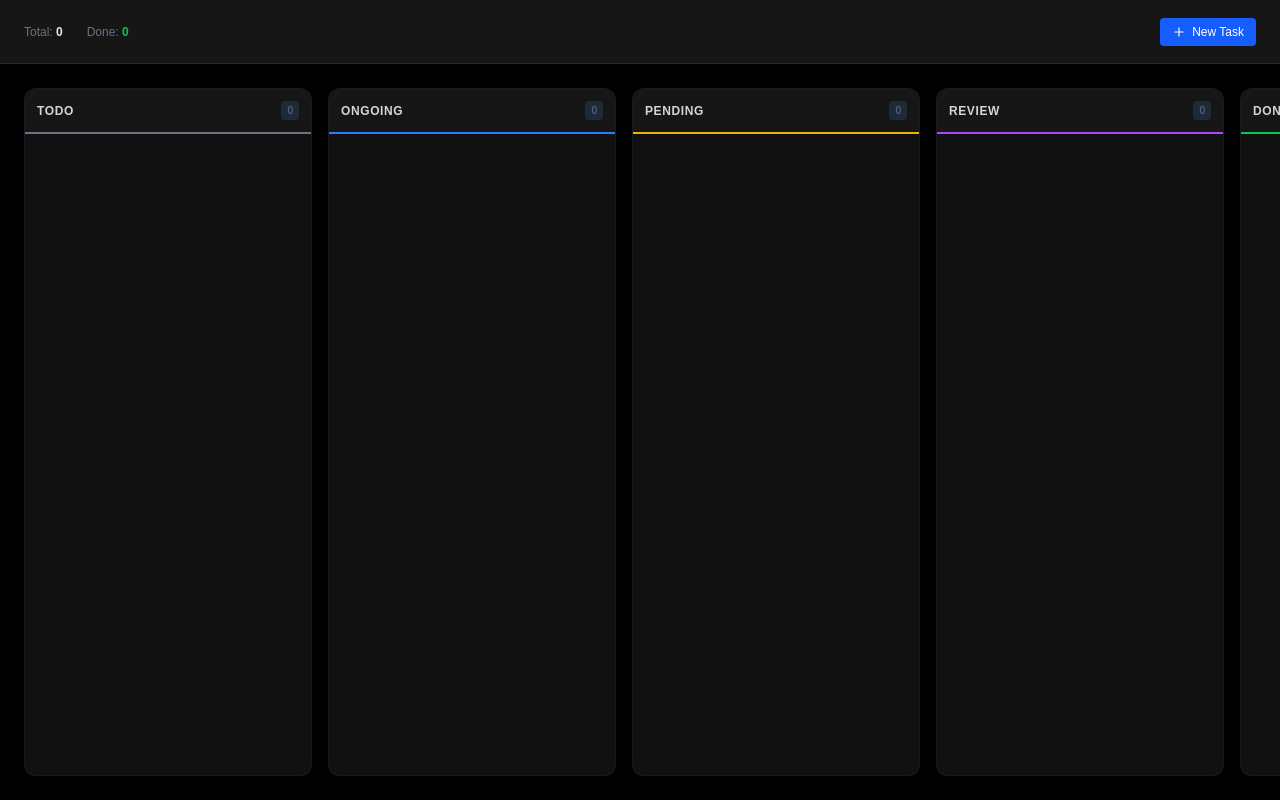
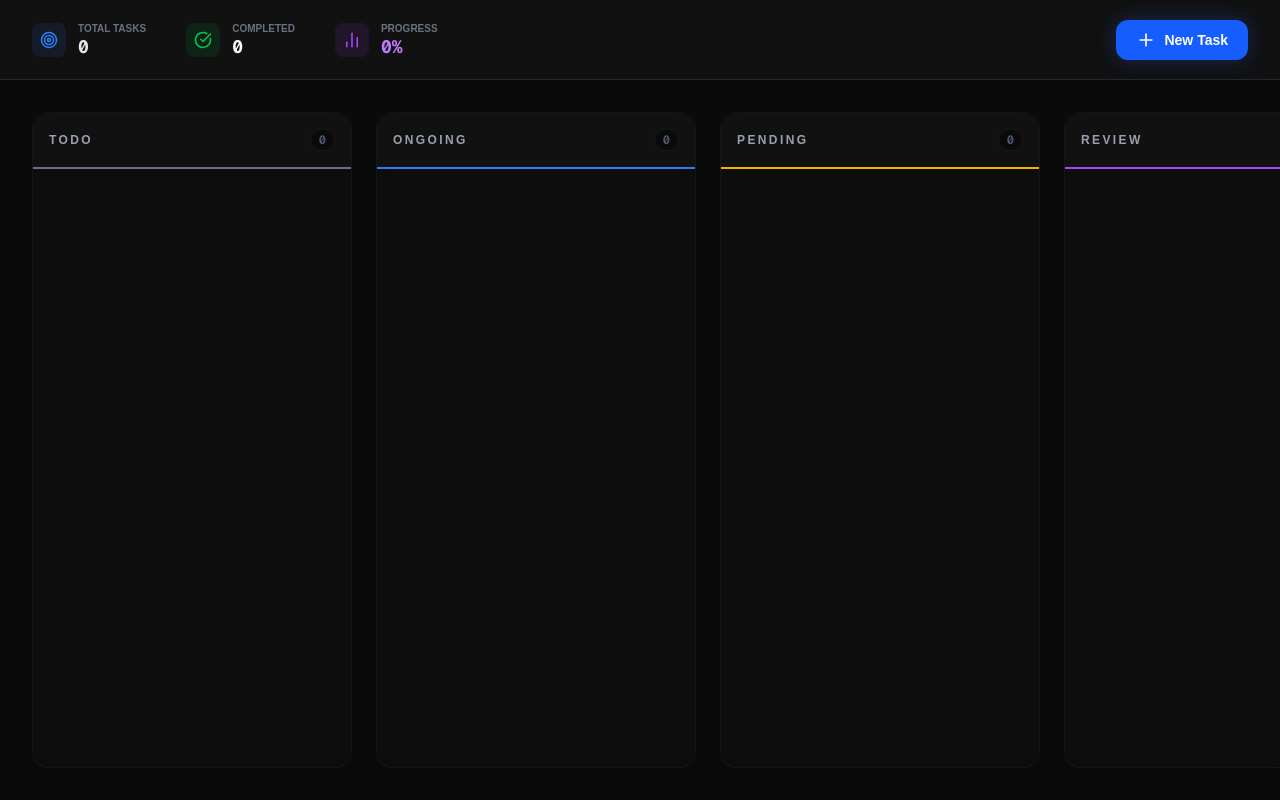
Before and after one commit to andy012732/second-brain-ui, a Next.js app: page /kanban in a window 1280 px wide. Built offline with nearby package versions, Linux system fonts and the light colour scheme.

Commit message:
style: enhance task card visuals and stats bar per spec

```diff
--- a/app/kanban/page.tsx
+++ b/app/kanban/page.tsx
@@ -1,9 +1,10 @@
 'use client';
 
 import React, { useState, useEffect } from 'react';
-import { Plus, Calendar, MessageSquare, Star } from 'lucide-react';
+import { Plus, Target, CheckCircle, BarChart2 } from 'lucide-react';
 import { Task } from '@/lib/kanban';
 import CreateTaskModal from '@/components/CreateTaskModal';
+import TaskCard from '@/components/TaskCard';
 
 const COLUMNS = [
   { id: 'todo', title: 'Todo', color: 'border-gray-500' },
@@ -16,30 +17,19 @@ const COLUMNS = [
 
 type ColumnId = typeof COLUMNS[number]['id'];
 
-const priorityColors: Record<string, string> = {
-  low: 'bg-blue-500',
-  medium: 'bg-yellow-500',
-  high: 'bg-orange-500',
-  critical: 'bg-red-500',
-};
-
 export default function KanbanPage() {
   const [tasks, setTasks] = useState<Task[]>([]);
   const [draggedId, setDraggedId] = useState<string | null>(null);
   const [isModalOpen, setIsModalOpen] = useState(false);
 
-  useEffect(() => {
-    fetchTasks();
-  }, []);
+  useEffect(() => { fetchTasks(); }, []);
 
   const fetchTasks = async () => {
     try {
       const res = await fetch('/api/tasks');
       const data = await res.json();
       setTasks(Array.isArray(data) ? data : []);
-    } catch (e) {
-      console.error('Fetch failed');
-    }
+    } catch (e) { console.error('Fetch failed'); }
   };
 
   const onDragStart = (id: string) => setDraggedId(id);
@@ -50,7 +40,6 @@ export default function KanbanPage() {
     if (!task || task.status === status) return;
 
     setTasks(prev => prev.map(t => t.id === draggedId ? { ...t, status } : t));
-
     await fetch(`/api/tasks/${draggedId}/actions`, {
       method: 'POST',
       body: JSON.stringify({ action: 'move', status })
@@ -58,97 +47,72 @@ export default function KanbanPage() {
     setDraggedId(null);
   };
 
-  const handleTaskCreated = () => {
-    setIsModalOpen(false);
-    fetchTasks();
-  };
-
-  const renderCard = (task: Task) => (
-    <div
-      key={task.id}
-      draggable
-      onDragStart={() => onDragStart(task.id)}
-      className="bg-[#1e1e1e] p-3 rounded-lg border border-gray-800 mb-3 cursor-grab active:cursor-grabbing hover:border-gray-600 transition-all shadow-md group"
-    >
-      <div className="flex justify-between items-start mb-2">
-        <div className={`w-2 h-2 rounded-full ${priorityColors[task.priority] || 'bg-gray-500'}`} />
-        {task.isPinned && <Star size={12} className="text-yellow-500 fill-current" />}
-      </div>
-      <h3 className="text-sm font-semibold text-gray-200 mb-2">{task.title}</h3>
-
-      <div className="flex flex-wrap gap-1 mb-3">
-        {task.tags?.map((tag: string) => (
-          <span key={tag} className="text-[10px] px-1.5 py-0.5 rounded bg-gray-800 text-gray-400 capitalize">{tag}</span>
-        ))}
-      </div>
-
-      <div className="flex items-center justify-between text-[10px] text-gray-500">
-        <div className="flex items-center gap-2">
-          {task.dueDate && (
-            <div className="flex items-center gap-0.5">
-              <Calendar size={10} />
-              <span>{new Date(task.dueDate).toLocaleDateString()}</span>
-            </div>
-          )}
-          {task.comments?.length > 0 && (
-            <div className="flex items-center gap-0.5">
-              <MessageSquare size={10} />
-              <span>{task.comments.length}</span>
-            </div>
-          )}
-        </div>
-      </div>
-    </div>
-  );
+  const doneCount = tasks.filter(t => t.status === 'done').length;
+  const completionRate = tasks.length > 0 ? Math.round((doneCount / tasks.length) * 100) : 0;
 
   return (
-    <div className="h-screen w-full bg-black flex flex-col overflow-hidden text-gray-200">
-      <div className="h-16 px-6 flex items-center justify-between border-b border-gray-800 bg-[#161616]">
-          <div className="flex gap-6">
-              <div className="text-xs">
-                  <span className="text-gray-500">Total: </span>
-                  <span className="text-gray-200 font-bold">{tasks.length}</span>
+    <div className="h-screen w-full bg-[#0a0a0a] flex flex-col overflow-hidden text-gray-200">
+      {/* 強化版統計列 */}
+      <div className="h-20 px-8 flex items-center justify-between border-b border-gray-800 bg-[#111]">
+          <div className="flex gap-10">
+              <div className="flex items-center gap-3">
+                  <div className="p-2 bg-blue-500/10 rounded-lg"><Target className="text-blue-500" size={18} /></div>
+                  <div>
+                    <div className="text-[10px] text-gray-500 uppercase font-bold">Total Tasks</div>
+                    <div className="text-lg font-mono font-bold leading-tight">{tasks.length}</div>
+                  </div>
               </div>
-              <div className="text-xs">
-                  <span className="text-gray-500">Done: </span>
-                  <span className="text-green-500 font-bold">{tasks.filter(t => t.status === 'done').length}</span>
+              <div className="flex items-center gap-3">
+                  <div className="p-2 bg-green-500/10 rounded-lg"><CheckCircle className="text-green-500" size={18} /></div>
+                  <div>
+                    <div className="text-[10px] text-gray-500 uppercase font-bold">Completed</div>
+                    <div className="text-lg font-mono font-bold leading-tight text-green-50">{doneCount}</div>
+                  </div>
+              </div>
+              <div className="flex items-center gap-3">
+                  <div className="p-2 bg-purple-500/10 rounded-lg"><BarChart2 className="text-purple-500" size={18} /></div>
+                  <div>
+                    <div className="text-[10px] text-gray-500 uppercase font-bold">Progress</div>
+                    <div className="text-lg font-mono font-bold leading-tight text-purple-400">{completionRate}%</div>
+                  </div>
               </div>
           </div>
           <button
             onClick={() => setIsModalOpen(true)}
-            className="bg-blue-600 hover:bg-blue-500 text-white text-xs px-3 py-1.5 rounded flex items-center gap-1.5 transition-colors"
+            className="group relative bg-blue-600 hover:bg-blue-500 text-white font-bold text-sm px-5 py-2.5 rounded-xl flex items-center gap-2 transition-all shadow-[0_0_20px_rgba(37,99,235,0.3)] hover:scale-105 active:scale-95"
           >
-              <Plus size={14} /> New Task
+              <Plus size={20} /> <span>New Task</span>
           </button>
       </div>
 
-      <div className="flex-1 overflow-x-auto p-6 bg-black">
-        <div className="flex gap-4 h-full min-w-max">
+      <div className="flex-1 overflow-x-auto p-8 bg-[#0a0a0a]">
+        <div className="flex gap-6 h-full min-w-max">
           {COLUMNS.map(col => (
             <div
               key={col.id}
               onDragOver={(e) => e.preventDefault()}
               onDrop={() => onDrop(col.id)}
-              className="w-72 flex flex-col bg-[#111] rounded-xl border border-gray-800/50"
+              className="w-80 flex flex-col bg-[#111]/50 rounded-2xl border border-gray-800/30 backdrop-blur-sm"
             >
-              <div className={`p-3 border-b-2 ${col.color} bg-[#161616] rounded-t-xl flex justify-between items-center`}>
-                <h2 className="text-xs font-bold text-gray-300 uppercase tracking-wider">{col.title}</h2>
-                <span className="text-[10px] bg-gray-800 px-1.5 py-0.5 rounded text-gray-500">{tasks.filter(t => t.status === col.id).length}</span>
+              <div className={`p-4 border-b-2 ${col.color} bg-[#161616]/50 rounded-t-2xl flex justify-between items-center`}>
+                <h2 className="text-xs font-black text-gray-400 uppercase tracking-[0.2em]">{col.title}</h2>
+                <div className="flex items-center gap-2">
+                  <span className="text-xs font-mono font-bold text-gray-600 px-2 py-0.5 bg-black/40 rounded-full border border-white/5">
+                    {tasks.filter(t => t.status === col.id).length}
+                  </span>
+                </div>
               </div>
-              <div className="flex-1 overflow-y-auto p-2">
-                {tasks.filter(t => t.status === col.id).map(task => renderCard(task))}
+              <div className="flex-1 overflow-y-auto p-4 custom-scrollbar">
+                {tasks.filter(t => t.status === col.id).map(task => (
+                  <TaskCard key={task.id} task={task} onDragStart={onDragStart} />
+                ))}
               </div>
             </div>
           ))}
         </div>
       </div>
 
-      {isModalOpen && (
-        <CreateTaskModal
-          onClose={() => setIsModalOpen(false)}
-          onTaskCreated={handleTaskCreated}
-        />
-      )}
+      {isModalOpen && <CreateTaskModal onClose={() => setIsModalOpen(false)} onTaskCreated={() => { setIsModalOpen(false); fetchTasks(); }} />}
     </div>
   );
 }
--- a/components/TaskCard.tsx
+++ b/components/TaskCard.tsx
@@ -1,218 +1,88 @@
 'use client';
 
-import React, { useState } from 'react';
+import React from 'react';
+import { Calendar, MessageSquare, Star, Paperclip, Clock } from 'lucide-react';
 import { Task } from '@/lib/kanban';
-import { Calendar, MessageSquare, Paperclip, Flag, Pin, MoreVertical, Clock } from 'lucide-react';
-import TaskDetailModal from './TaskDetailModal';
 
 interface TaskCardProps {
   task: Task;
-  onTaskMoved: (taskId: string, newStatus: string, newOrder: number) => void;
-  onTaskUpdated: () => void;
-  onDrop: (droppedTaskId: string, targetTaskId: string) => void;
-  index: number;
-  totalTasks: number;
+  onDragStart: (id: string) => void;
 }
 
-const priorityColors: Record<string, { bg: string; text: string; border: string }> = {
-  low: { bg: 'bg-blue-900/30', text: 'text-blue-300', border: 'border-blue-700' },
-  medium: { bg: 'bg-yellow-900/30', text: 'text-yellow-300', border: 'border-yellow-700' },
-  high: { bg: 'bg-orange-900/30', text: 'text-orange-300', border: 'border-orange-700' },
-  critical: { bg: 'bg-red-900/30', text: 'text-red-300', border: 'border-red-700' },
+const priorityColors: Record<string, string> = {
+  low: 'bg-blue-500',
+  medium: 'bg-yellow-500',
+  high: 'bg-orange-500',
+  critical: 'bg-red-500',
 };
 
-export default function TaskCard({
-  task,
-  onTaskMoved,
-  onTaskUpdated,
-  onDrop,
-  index,
-  totalTasks,
-}: TaskCardProps) {
-  const [isDragging, setIsDragging] = useState(false);
-  const [isHovered, setIsHovered] = useState(false);
-  const [isDetailModalOpen, setIsDetailModalOpen] = useState(false);
-  const priority = priorityColors[task.priority] || priorityColors.medium;
+export default function TaskCard({ task, onDragStart }: TaskCardProps) {
+  // 到期日邏輯處理
+  const getDueStatus = () => {
+    if (!task.dueDate) return null;
+    const now = new Date();
+    const due = new Date(task.dueDate);
+    const diffDays = (due.getTime() - now.getTime()) / (1000 * 3600 * 24);
 
-  // 檢查是否逾期
-  const getDueDateStatus = () => {
-    if (!task.dueDate) return null;
-
-    const dueDate = new Date(task.dueDate);
-    const today = new Date();
-    const diffTime = dueDate.getTime() - today.getTime();
-    const diffDays = Math.ceil(diffTime / (1000 * 60 * 60 * 24));
-
-    if (diffDays < 0) return { text: 'Overdue', color: 'text-red-400', bg: 'bg-red-900/30' };
-    if (diffDays <= 3) return { text: `Due in ${diffDays}d`, color: 'text-yellow-400', bg: 'bg-yellow-900/30' };
-    return null;
+    if (diffDays < 0) return { label: 'Overdue', color: 'text-red-500' };
+    if (diffDays <= 3) return { label: 'Due soon', color: 'text-yellow-500' };
+    return { label: null, color: 'text-gray-500' };
   };
 
-  const dueStatus = getDueDateStatus();
-
-  const handleDragStart = (e: React.DragEvent) => {
-    e.dataTransfer.setData('taskId', task.id);
-    e.dataTransfer.setData('oldStatus', task.status);
-    setIsDragging(true);
-  };
-
-  const handleDragEnd = () => {
-    setIsDragging(false);
-  };
-
-  const handleDragOver = (e: React.DragEvent) => {
-    e.preventDefault();
-  };
-
-  const handleDrop = (e: React.DragEvent) => {
-    e.preventDefault();
-    const droppedTaskId = e.dataTransfer.getData('taskId');
-    if (droppedTaskId && droppedTaskId !== task.id) {
-      onDrop(droppedTaskId, task.id);
-    }
-  };
-
-  const handlePinToggle = async () => {
-    try {
-      await fetch(`/api/tasks/${task.id}`, {
-        method: 'PUT',
-        headers: { 'Content-Type': 'application/json' },
-        body: JSON.stringify({ isPinned: !task.isPinned }),
-      });
-      onTaskUpdated();
-    } catch (error) {
-      console.error('Failed to toggle pin:', error);
-    }
-  };
+  const dueStatus = getDueStatus();
 
   return (
-    <>
     <div
       draggable
-        onDragStart={handleDragStart}
-        onDragEnd={handleDragEnd}
-        onDragOver={handleDragOver}
-        onDrop={handleDrop}
-        onClick={() => setIsDetailModalOpen(true)}
-        onMouseEnter={() => setIsHovered(true)}
-        onMouseLeave={() => setIsHovered(false)}
-        className={`
-          bg-gray-900 border ${priority.border} rounded-lg p-3 cursor-pointer
-          transition-all duration-200
-          ${isDragging ? 'opacity-50' : 'opacity-100'}
-          ${isHovered ? 'shadow-lg transform -translate-y-1' : 'shadow'}
-          hover:border-gray-600
-        `}
+      onDragStart={() => onDragStart(task.id)}
+      className="bg-[#1e1e1e] p-4 rounded-xl border border-gray-800 mb-3 cursor-grab active:cursor-grabbing hover:border-gray-500 transition-all shadow-lg group relative"
     >
-        {/* 標題與操作 */}
-        <div className="flex justify-between items-start mb-2">
-          <h3 className="font-medium text-gray-200 text-sm flex-1 pr-2">
-            {task.title}
-          </h3>
-          <div className="flex items-center gap-1">
+      {/* 釘選星號 */}
       {task.isPinned && (
-              <button
-                onClick={(e) => {
-                  e.stopPropagation();
-                  handlePinToggle();
-                }}
-                className="p-1 text-yellow-400 hover:text-yellow-300"
-                title="Unpin"
-              >
-                <Pin size={12} fill="currentColor" />
-              </button>
-            )}
-            <div className="relative group">
-              <Flag
-                size={12}
-                className={priority.text}
-              />
-              <div className="absolute bottom-full left-1/2 transform -translate-x-1/2 mb-2 px-2 py-1 bg-gray-900 text-xs text-gray-300 rounded-lg opacity-0 group-hover:opacity-100 transition-opacity whitespace-nowrap pointer-events-none">
-                {task.priority} priority
-              </div>
-            </div>
-          </div>
-        </div>
-
-        {/* 描述預覽 */}
-        {task.description && (
-          <p className="text-gray-400 text-xs mb-3 line-clamp-2">
-            {task.description}
-          </p>
-        )}
-
-        {/* 標籤 */}
-        {task.tags.length > 0 && (
-          <div className="flex flex-wrap gap-1 mb-3">
-            {task.tags.slice(0, 3).map((tag: string) => (
-              <span
-                key={tag}
-                className="bg-gray-800 text-gray-300 text-xs px-2 py-0.5 rounded-full"
-              >
-                {tag}
-              </span>
-            ))}
-            {task.tags.length > 3 && (
-              <span className="text-gray-500 text-xs px-1">
-                +{task.tags.length - 3}
-              </span>
-            )}
+        <div className="absolute -top-1 -right-1 bg-yellow-500 rounded-full p-1 shadow-md">
+          <Star size={10} className="text-black fill-current" />
         </div>
       )}
 
-        {/* 元數據 */}
-        <div className="flex justify-between items-center text-xs text-gray-500">
+      {/* 標題與優先級 */}
+      <div className="flex items-start gap-2 mb-3">
+        <div className={`w-1.5 h-6 rounded-full shrink-0 ${priorityColors[task.priority] || 'bg-gray-500'}`} />
+        <h3 className="text-sm font-bold text-gray-200 line-clamp-2 leading-tight">{task.title}</h3>
+      </div>
+
+      {/* 標籤區 */}
+      <div className="flex flex-wrap gap-1.5 mb-4">
+        {task.tags?.map((tag: string) => (
+          <span key={tag} className="text-[9px] px-2 py-0.5 rounded-full bg-gray-900 border border-gray-700 text-gray-400 font-medium">#{tag}</span>
+        ))}
+      </div>
+
+      {/* 底部數據列 */}
+      <div className="flex items-center justify-between border-t border-gray-800/50 pt-3 text-[10px]">
         <div className="flex items-center gap-3">
-            {/* 截止日期 */}
           {task.dueDate && (
-              <div className="flex items-center gap-1">
-                <Calendar size={12} />
-                <span className={dueStatus?.color || 'text-gray-400'}>
-                  {new Date(task.dueDate).toLocaleDateString('zh-TW', { month: 'short', day: 'numeric' })}
-                </span>
-                {dueStatus && (
-                  <span className={`${dueStatus.bg} ${dueStatus.color} px-1.5 py-0.5 rounded text-xs ml-1`}>
-                    {dueStatus.text}
-                  </span>
-                )}
-              </div>
-            )}
-
-            {/* 留言數量 */}
-            {task.comments.length > 0 && (
-              <div className="flex items-center gap-1">
-                <MessageSquare size={12} />
-                <span>{task.comments.length}</span>
-              </div>
-            )}
-
-            {/* 附件數量 */}
-            {task.attachments.length > 0 && (
-              <div className="flex items-center gap-1">
-                <Paperclip size={12} />
-                <span>{task.attachments.length}</span>
+            <div className={`flex items-center gap-1 font-semibold ${dueStatus?.color}`}>
+              <Clock size={11} />
+              <span>{dueStatus?.label || new Date(task.dueDate).toLocaleDateString()}</span>
             </div>
           )}
         </div>
 
-          {/* 建立時間 */}
+        <div className="flex items-center gap-3 text-gray-500">
+          {task.attachments?.length > 0 && (
             <div className="flex items-center gap-1">
-            <Clock size={12} />
-            <span>
-              {new Date(task.createdAt).toLocaleDateString('zh-TW', { month: 'short', day: 'numeric' })}
-            </span>
+              <Paperclip size={11} />
+              <span>{task.attachments.length}</span>
+            </div>
+          )}
+          {task.comments?.length > 0 && (
+            <div className="flex items-center gap-1">
+              <MessageSquare size={11} />
+              <span>{task.comments.length}</span>
+            </div>
+          )}
         </div>
       </div>
     </div>
-
-      {/* 任務詳情 Modal */}
-      {isDetailModalOpen && (
-        <TaskDetailModal
-          task={task}
-          onClose={() => setIsDetailModalOpen(false)}
-          onTaskUpdated={onTaskUpdated}
-        />
-      )}
-    </>
   );
 }
```
Lines whose indentation alone changed are shown as unchanged.
